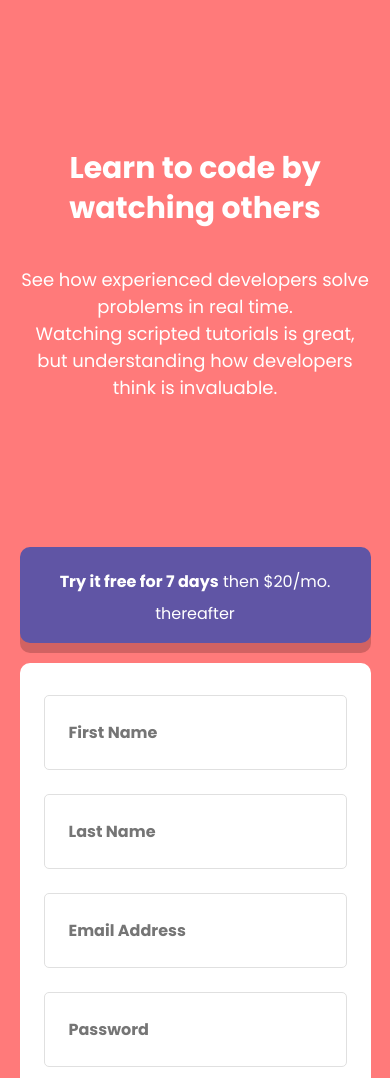
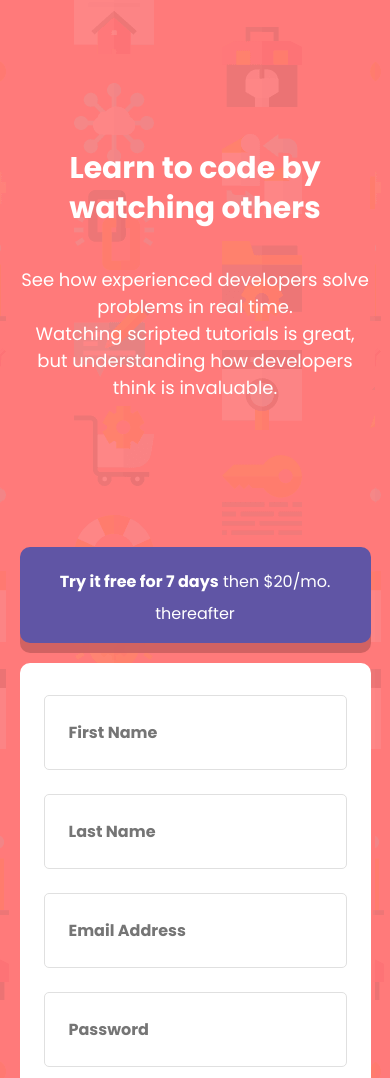
Before and after one commit to LilBelPepper/NF_Intro_Component_with_Sign_Up_Form, a plain HTML site: page index.html in a window 390 px wide. Shown: the top 1078 px of the page. Drawn offline with Linux system fonts and the light colour scheme.

Commit message:
Update index.css
Updated image paths...again

```diff
--- a/index.css
+++ b/index.css
@@ -11,7 +11,7 @@ body {
     justify-content: center; /* This will push the child elements to the center of the page along the y-axis  */
     align-items: center; /* This will push the child elements to the center of the page along the x-axis */
     background: hsl(0, 100%, 74%);
-    background-image: url(./images/bg-intro-desktop.png);
+    background-image: url(./imgs/bg-intro-desktop.png);
     font-family: 'Poppins', 'Gill Sans', 'Gill Sans MT', Calibri, 'Trebuchet MS', sans-serif; /* Choose a sans-serif font family to accommodate devices that may not be able to use the Poppins font */
     font-size: 16px;
 }
@@ -175,7 +175,7 @@ input {
 @media only screen and (max-width: 600px) {
 
     body {
-        background-image: url(./images/bg-intro-mobile.png);
+        background-image: url(./imgs/bg-intro-mobile.png);
     }
 
     body > footer {
```
